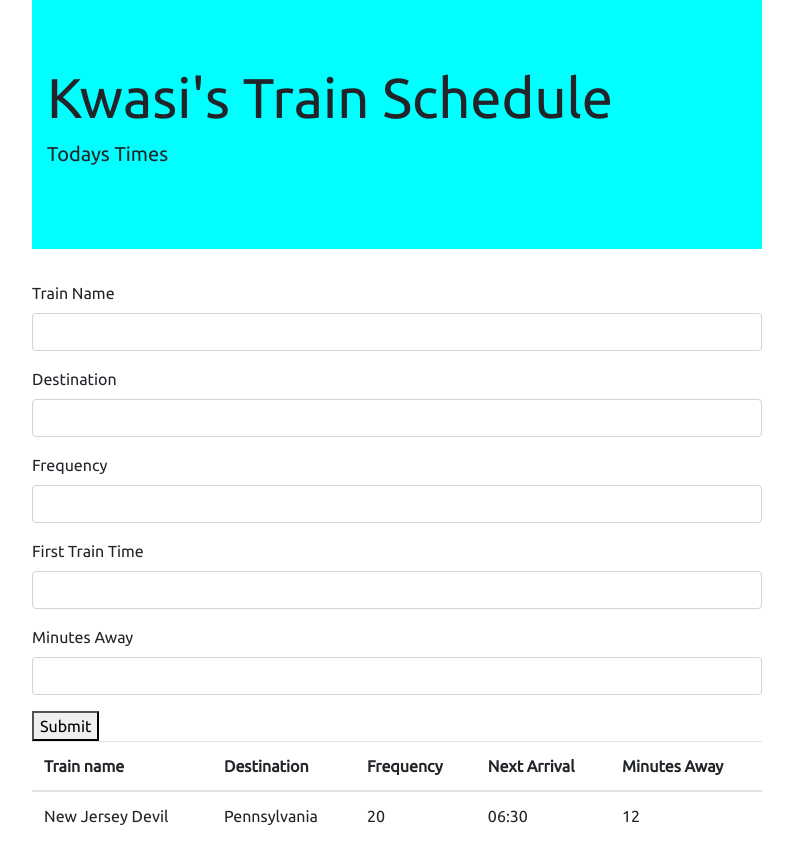
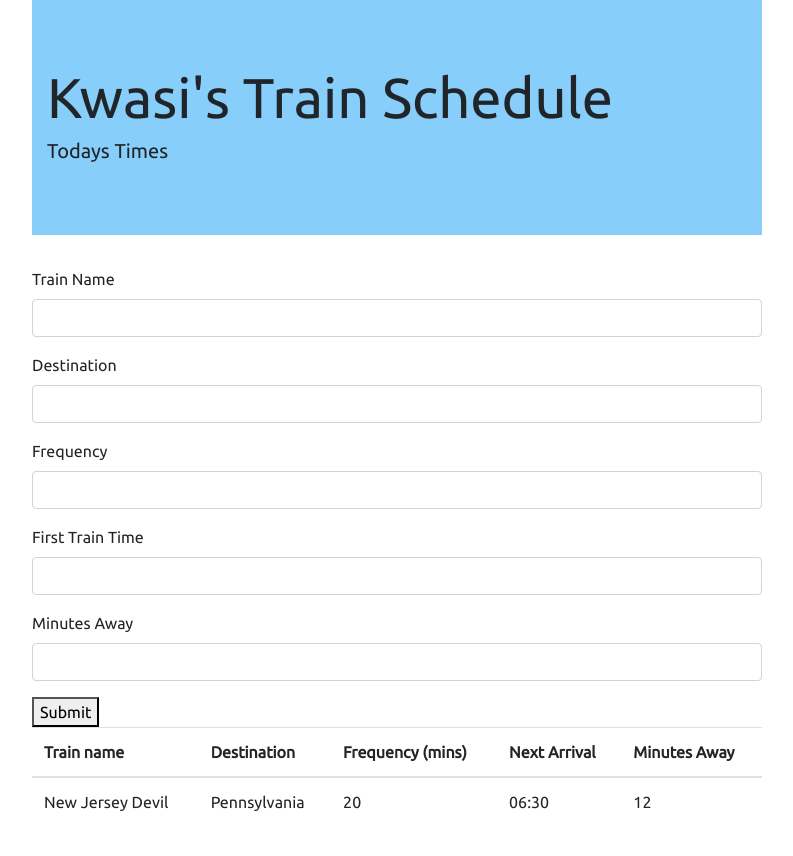
Before and after one commit to KwasiBell/Train-Scheduler, a plain HTML site: page index.html in a window 1280 px wide. Shown: the whole page, without its empty margins (243-1036 px from the left). Drawn offline with nearby package versions, Linux system fonts and the light colour scheme; no server answers.

Commit message:
changed background color

```diff
--- a/assets/css/style.css
+++ b/assets/css/style.css
@@ -3,5 +3,5 @@ body {
 }
 
 .custom-background {
-  background-color: aqua;
+  background-color: lightskyblue;
 }
--- a/index.html
+++ b/index.html
@@ -17,7 +17,7 @@
     <div class="jumbotron jumbotron-fluid custom-background">
       <div class="container">
         <h1 class="display-4">Kwasi's Train Schedule</h1>
-        <p class="lead">Todays Times</p>
+        <h2 class="lead">Todays Times</h2>
       </div>
     </div>
 
@@ -51,7 +51,7 @@
         <tr>
           <th scope="col">Train name</th>
           <th scope="col">Destination</th>
-          <th scope="col">Frequency</th>
+          <th scope="col">Frequency (mins)</th>
           <th scope="col">Next Arrival</th>
           <th scope="col">Minutes Away</th>
 
```
